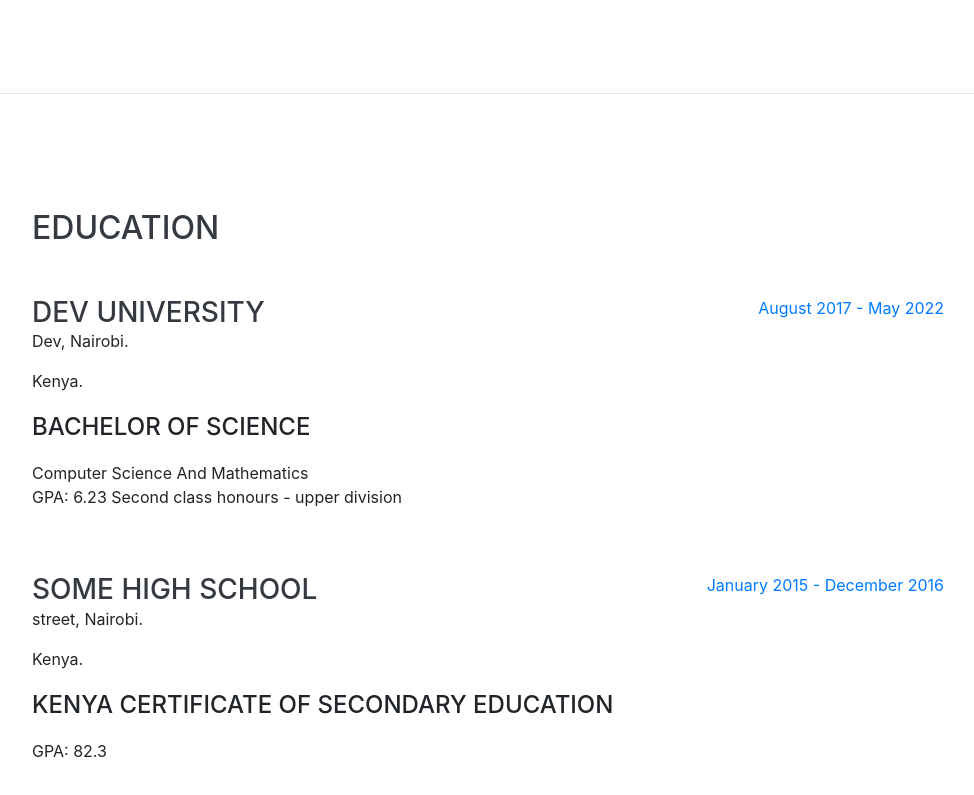
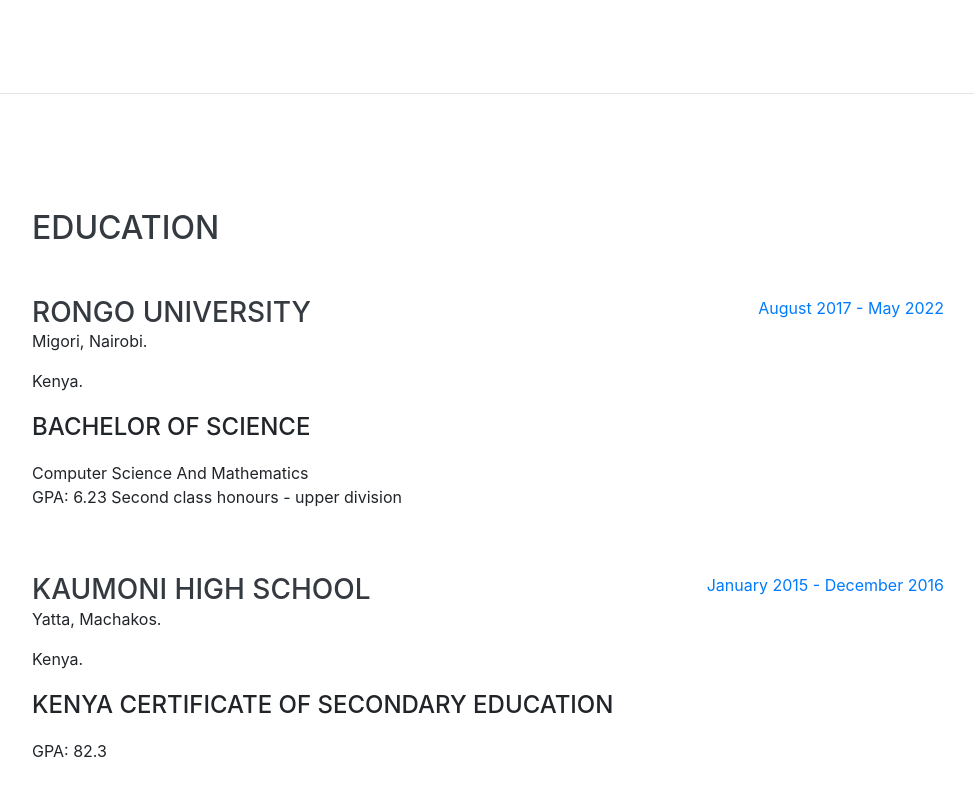
Before and after one commit to Dcaptainkenya/Dcaptainkenya.github.io, a website with bundled scripts: page index.html in a window 1280 px wide. Shown: the part 1627-2422 px from the top of the page, without its empty margins (288-1262 px from the left). Built offline with nearby package versions, Linux system fonts and the light colour scheme; a web font is replaced by a local one.

Commit message:
Update index.html

```diff
--- a/index.html
+++ b/index.html
@@ -71,8 +71,8 @@
         <h1 class="mb-0">D_Captain
           <span class="text-primary">Kenya</span>
         </h1>
-        <div class="subheading mb-5"> box · Good street · Nairobi · Kenya ·
-          <p> (+254) 75555555577777 ·</p>
+        <div class="subheading mb-5"> Nairobi · Kenya ·
+          <p> (+254) 7*****395 ·</p>
           <p><a href="mailto:dcaptainkenya@gmail.com">dcaptainkenya@gmail.com</a></p>
         </div>
         <p class="lead mb-5">I am experienced in leveraging agile frameworks to provide a robust synopsis for high level overviews.
@@ -153,8 +153,8 @@
 
         <div class="resume-item d-flex flex-column flex-md-row justify-content-between mb-5">
           <div class="resume-content">
-            <h3 class="mb-0">Dev University</h3>
-            <p>Dev, Nairobi.</p>
+            <h3 class="mb-0">Rongo University</h3>
+            <p>Migori, Nairobi.</p>
             <p>Kenya.</p>
             <div class="subheading mb-3">Bachelor of Science</div>
             <div>Computer Science And Mathematics</div>
@@ -167,8 +167,8 @@
 
         <div class="resume-item d-flex flex-column flex-md-row justify-content-between">
           <div class="resume-content">
-            <h3 class="mb-0">Some High School</h3>
-            <p>street, Nairobi.</p>
+            <h3 class="mb-0">Kaumoni High School</h3>
+            <p>Yatta, Machakos.</p>
             <p>Kenya.</p>
             <div class="subheading mb-3">Kenya Certificate Of Secondary Education</div>
             <p>GPA: 82.3</p>
```
